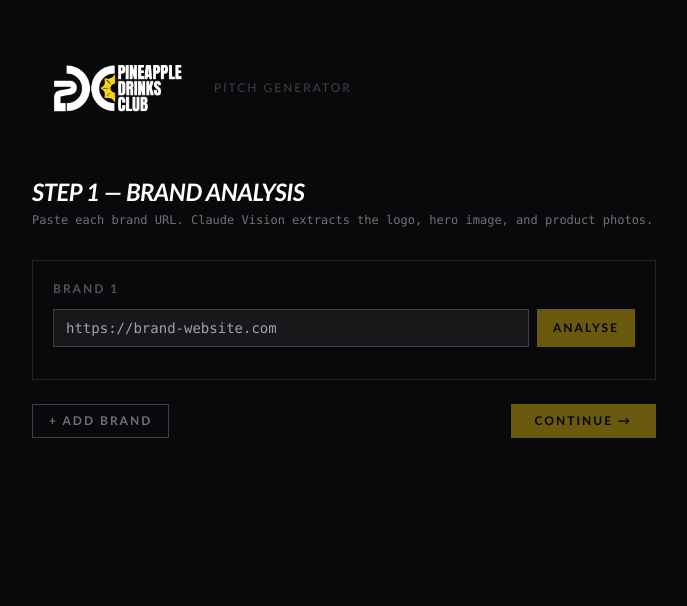
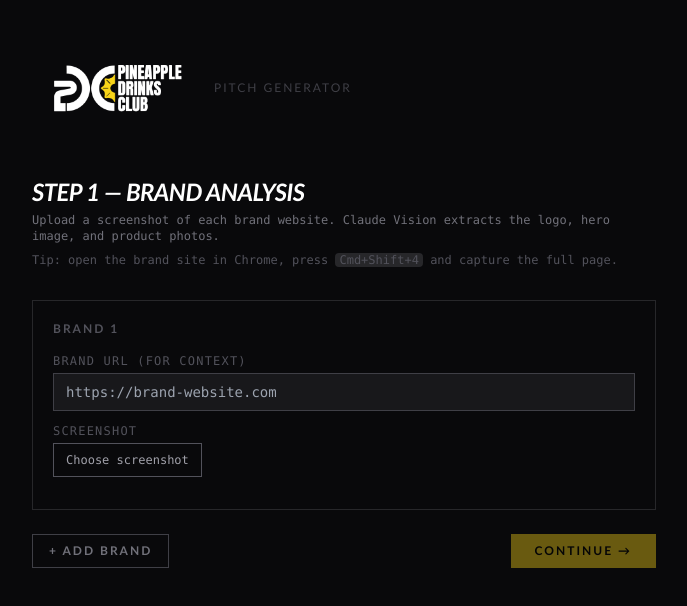
Before and after one commit to rogierpost89/brand-pitch-tool, a Next.js app: page / in a window 1280 px wide. Shown: the top 606 px of the page, without its empty margins (296-983 px from the left). Built offline with nearby package versions, Linux system fonts and the light colour scheme.

Commit message:
fix: remove failed URL scraping; screenshot upload is now the primary flow

```diff
--- a/src/app/page.tsx
+++ b/src/app/page.tsx
@@ -9,53 +9,27 @@ interface BrandEntry {
   assets: BrandAssets | null
   loading: boolean
   error: string | null
-  showFallback: boolean
-  fallbackFile: File | null
+  file: File | null
 }
 
 export default function Step1() {
   const router = useRouter()
   const [brands, setBrands] = useState<BrandEntry[]>([
-    { url: '', assets: null, loading: false, error: null, showFallback: false, fallbackFile: null },
+    { url: '', assets: null, loading: false, error: null, file: null },
   ])
 
   function updateBrand(idx: number, patch: Partial<BrandEntry>) {
     setBrands(prev => prev.map((b, i) => i === idx ? { ...b, ...patch } : b))
   }
 
-  async function analyseUrl(idx: number) {
+  async function analyse(idx: number) {
     const entry = brands[idx]
-    if (!entry.url) return
+    if (!entry.file) return
     updateBrand(idx, { loading: true, error: null, assets: null })
 
-    const res = await fetch('/api/analyse-brand', {
-      method: 'POST',
-      headers: { 'Content-Type': 'application/json' },
-      body: JSON.stringify({ url: entry.url }),
-    })
-
-    const data = await res.json()
-
-    if (!res.ok) {
-      if (data.fallback) {
-        updateBrand(idx, { loading: false, showFallback: true })
-      } else {
-        updateBrand(idx, { loading: false, error: data.error })
-      }
-      return
-    }
-
-    updateBrand(idx, { loading: false, assets: data.assets })
-  }
-
-  async function analyseFallback(idx: number) {
-    const entry = brands[idx]
-    if (!entry.fallbackFile) return
-    updateBrand(idx, { loading: true, error: null })
-
     const formData = new FormData()
-    formData.append('screenshot', entry.fallbackFile)
-    formData.append('url', entry.url)
+    formData.append('screenshot', entry.file)
+    formData.append('url', entry.url || 'https://unknown.com')
 
     const res = await fetch('/api/analyse-brand', { method: 'POST', body: formData })
     const data = await res.json()
@@ -85,71 +59,58 @@ export default function Step1() {
       <h1 className="text-2xl font-black italic uppercase tracking-tight mb-1">
         Step 1 — Brand Analysis
       </h1>
-      <p className="text-xs text-zinc-500 font-mono mb-8">
-        Paste each brand URL. Claude Vision extracts the logo, hero image, and product photos.
+      <p className="text-xs text-zinc-500 font-mono mb-2">
+        Upload a screenshot of each brand website. Claude Vision extracts the logo, hero image, and product photos.
+      </p>
+      <p className="text-xs text-zinc-600 font-mono mb-8">
+        Tip: open the brand site in Chrome, press <kbd className="bg-zinc-800 px-1 rounded">Cmd+Shift+4</kbd> and capture the full page.
       </p>
 
       <div className="flex flex-col gap-6">
         {brands.map((entry, idx) => (
           <div key={idx} className="border border-zinc-800 p-5">
-            <div className="text-xs font-bold tracking-[2px] uppercase text-zinc-600 mb-3">
+            <div className="text-xs font-bold tracking-[2px] uppercase text-zinc-600 mb-4">
               Brand {idx + 1}
             </div>
-            <div className="flex gap-2 mb-3">
+
+            <div className="mb-3">
+              <label className="text-xs text-zinc-600 font-mono uppercase tracking-widest block mb-1">Brand URL (for context)</label>
               <input
-                className="flex-1 bg-zinc-900 border border-zinc-700 text-white text-sm font-mono px-3 py-2 outline-none focus:border-[#f8d418]"
+                className="w-full bg-zinc-900 border border-zinc-700 text-white text-sm font-mono px-3 py-2 outline-none focus:border-[#f8d418]"
                 placeholder="https://brand-website.com"
                 value={entry.url}
                 onChange={e => updateBrand(idx, { url: e.target.value })}
-                onKeyDown={e => e.key === 'Enter' && analyseUrl(idx)}
               />
-              <button
-                className="bg-[#f8d418] text-black text-xs font-bold tracking-[2px] uppercase px-4 py-2 disabled:opacity-40"
-                onClick={() => analyseUrl(idx)}
-                disabled={entry.loading || !entry.url}
-              >
-                {entry.loading ? 'Scanning…' : 'Analyse'}
-              </button>
             </div>
 
-            {entry.error && (
-              <p className="text-red-400 text-xs font-mono mb-2">{entry.error}</p>
-            )}
-
-            {entry.showFallback && (
-              <div className="border border-zinc-700 p-3 bg-zinc-900">
-                <p className="text-xs text-zinc-400 font-mono mb-1">
-                  Automatic scraping is unavailable — upload a screenshot of the brand website instead.
-                </p>
-                <p className="text-xs text-zinc-600 font-mono mb-3">
-                  Tip: open the site, press Cmd+Shift+4, capture the full page, then upload below.
-                </p>
+            <div className="mb-3">
+              <label className="text-xs text-zinc-600 font-mono uppercase tracking-widest block mb-1">Screenshot</label>
               <div className="flex gap-2 items-center">
-                  {!entry.fallbackFile ? (
-                    <label className="cursor-pointer border border-zinc-600 text-zinc-400 text-xs font-mono px-3 py-1.5 hover:border-zinc-400">
-                      Choose file
+                {!entry.file ? (
+                  <label className="cursor-pointer border border-zinc-600 text-zinc-400 text-xs font-mono px-3 py-2 hover:border-[#f8d418] hover:text-white transition-colors">
+                    Choose screenshot
                     <input
                       type="file"
                       accept="image/*"
                       className="hidden"
-                        onChange={e => updateBrand(idx, { fallbackFile: e.target.files?.[0] || null })}
+                      onChange={e => updateBrand(idx, { file: e.target.files?.[0] || null, assets: null, error: null })}
                     />
                   </label>
                 ) : (
                   <>
-                      <span className="text-xs text-zinc-400 font-mono truncate max-w-[180px]">
-                        {entry.fallbackFile.name}
+                    <span className="text-xs text-zinc-400 font-mono truncate max-w-[200px]">
+                      {entry.file.name}
                     </span>
                     <button
                       className="text-zinc-600 hover:text-red-400 text-xs font-mono px-1"
-                        title="Remove file"
-                        onClick={() => updateBrand(idx, { fallbackFile: null })}
+                      title="Remove"
+                      onClick={() => updateBrand(idx, { file: null, assets: null })}
                     >
                       ✕
                     </button>
                     <button
-                        className="bg-[#f8d418] text-black text-xs font-bold tracking-[2px] uppercase px-3 py-1.5 disabled:opacity-40"
-                        onClick={() => analyseFallback(idx)}
+                      className="bg-[#f8d418] text-black text-xs font-bold tracking-[2px] uppercase px-4 py-2 disabled:opacity-40 ml-auto"
+                      onClick={() => analyse(idx)}
                       disabled={entry.loading}
                     >
                       {entry.loading ? 'Analysing…' : 'Analyse'}
@@ -158,13 +119,14 @@ export default function Step1() {
                 )}
               </div>
             </div>
+
+            {entry.error && (
+              <p className="text-red-400 text-xs font-mono mt-2">{entry.error}</p>
             )}
 
             {entry.assets && (
               <div className="mt-3 border-t border-zinc-800 pt-3">
-                <p className="text-xs font-bold text-[#f8d418] tracking-[2px] uppercase mb-2">
-                  Extracted
-                </p>
+                <p className="text-xs font-bold text-[#f8d418] tracking-[2px] uppercase mb-2">Extracted</p>
                 <div className="flex gap-3 flex-wrap">
                   {entry.assets.logoUrl && (
                     <img src={entry.assets.logoUrl} alt="Logo" className="h-8 object-contain bg-zinc-800 p-1" />
@@ -189,7 +151,7 @@ export default function Step1() {
         <button
           className="border border-zinc-700 text-zinc-500 text-xs font-bold tracking-[2px] uppercase px-4 py-2 hover:border-zinc-500"
           onClick={() => setBrands(prev => [...prev, {
-            url: '', assets: null, loading: false, error: null, showFallback: false, fallbackFile: null,
+            url: '', assets: null, loading: false, error: null, file: null,
           }])}
         >
           + Add brand
```
Lines whose indentation alone changed are shown as unchanged.
